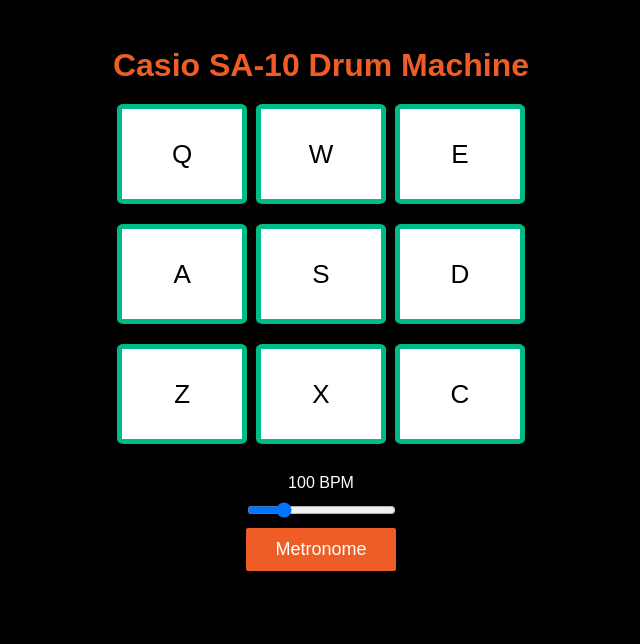
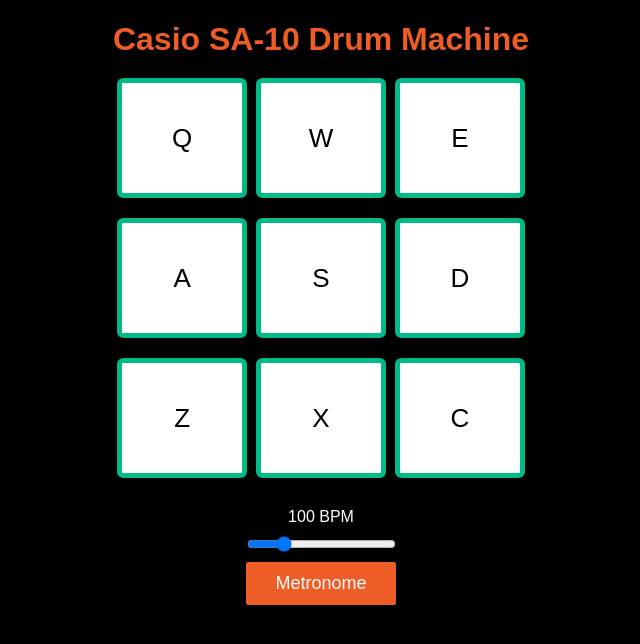
Before and after one commit to apieschel/react-redux-drum-machine, a React (Create React App) app: page / in a window 1280 px wide. Shown: the top 644 px of the page, without its empty margins (319-959 px from the left). Built offline with nearby package versions, Linux system fonts and the light colour scheme.

Commit message:
💉🍖 Checkpoint ./src/drum-machine.css:2265073/24 ./src/App.js:2265073/267

```diff
--- a/src/App.js
+++ b/src/App.js
@@ -96,7 +96,8 @@ class App extends Component {
 
   handleKeyPress(e) {
     if(document.getElementById(e.key.toUpperCase())) {
-        document.getElementById(e.key.toUpperCase()).play();
+      document.getElementById(e.key.toUpperCase()).play();
+      //document.getElementById(e.key.toUpperCase()).parentElement.style.background = "green";
       document.getElementById("display").firstChild.innerText = document.getElementById(e.key.toUpperCase()).parentElement.id;
     }
   }
--- a/src/drum-machine.css
+++ b/src/drum-machine.css
@@ -49,7 +49,6 @@
 body {
   background-color: black;
   font-family: Arial, sans-serif;
-  padding-top: 2%;
 }
 
 h1 {
@@ -127,7 +126,7 @@ div {
 
   .drum-pad {
     box-sizing: border-box;
-    height: 100px;
+    height: 120px;
   }
 
   h1 {
@@ -156,7 +155,6 @@ div {
   }
 }
 
-
 @media screen and (max-width:350px) {
   .pad-container {
     grid-template-columns: 29% 29% 29%;
```
